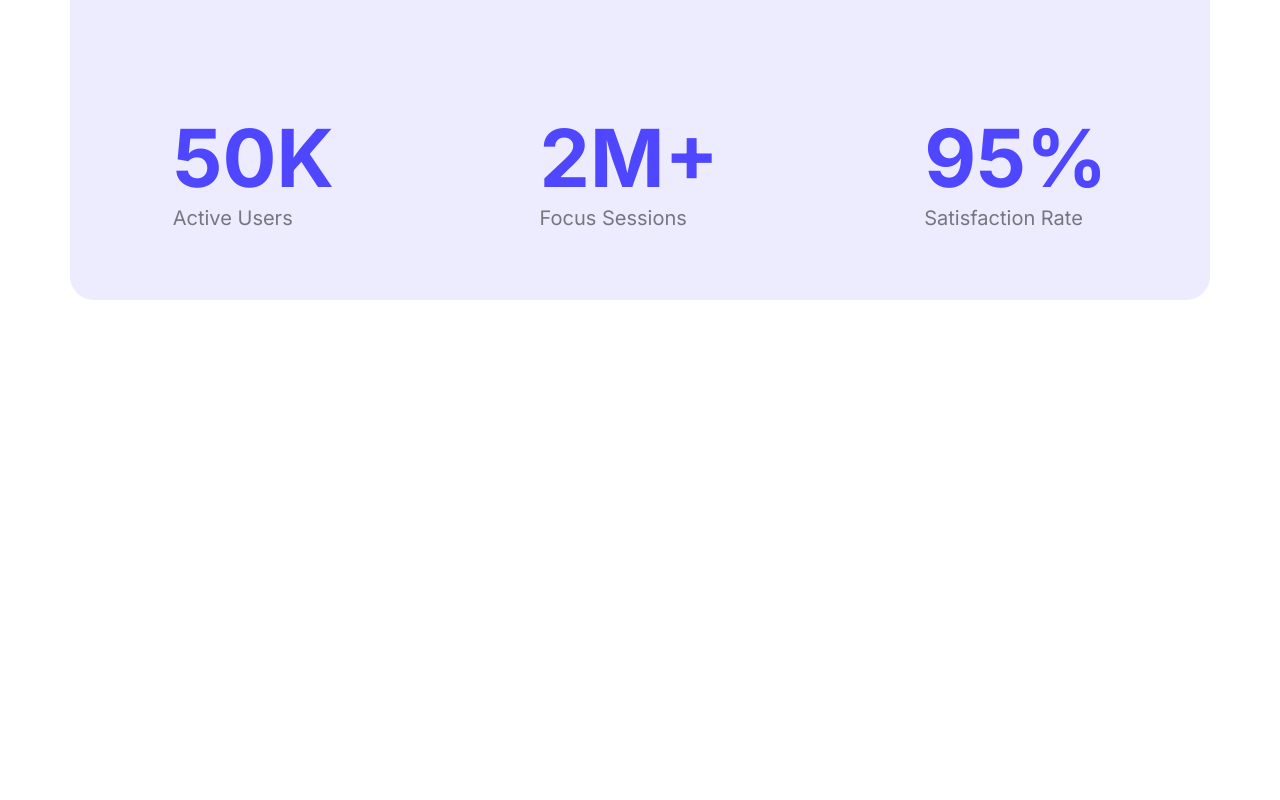
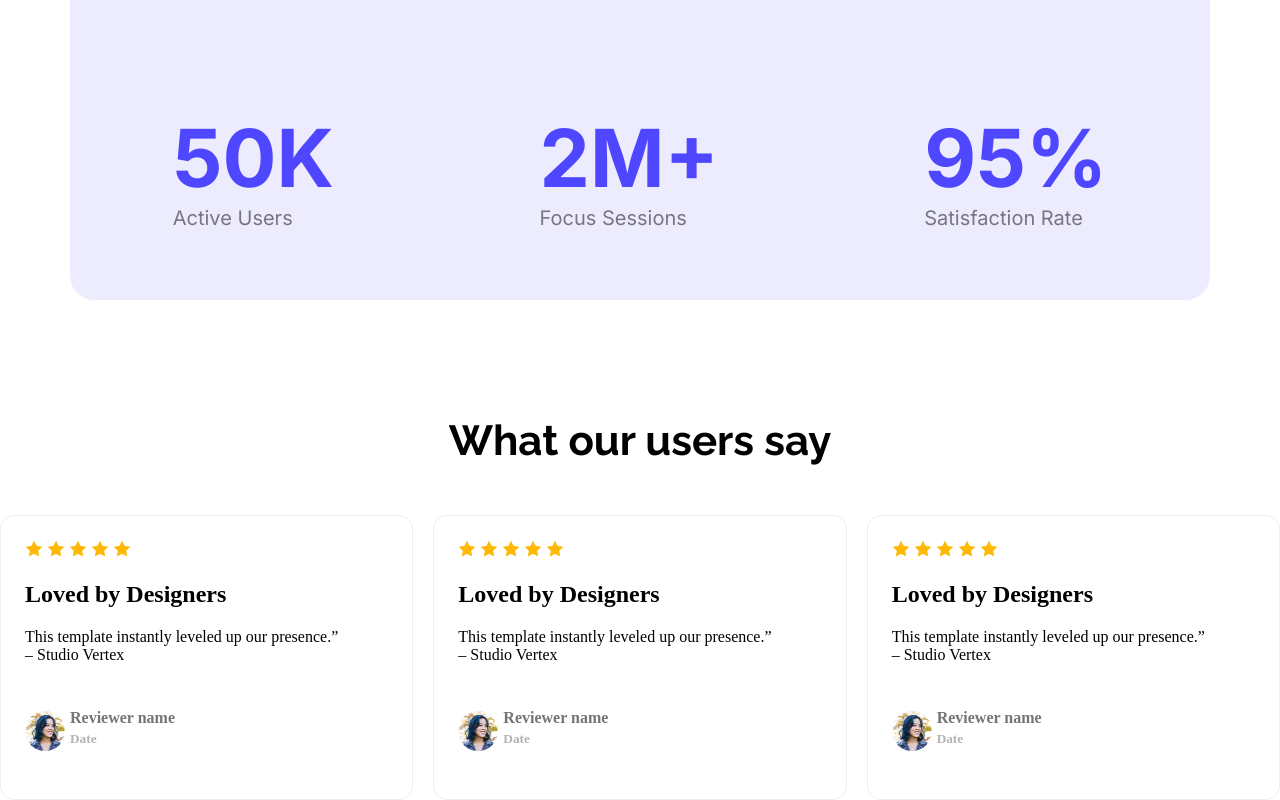
Before and after one commit to naimul95/assignment-1, a plain HTML site: page index.html in a window 1280 px wide. Shown: the part 1472-2272 px from the top of the page. Before the commit the page ends 1888 px from the top, so only its background shows below. Drawn offline with Linux system fonts and the light colour scheme.

Commit message:
feedback-section

```diff
--- a/index.html
+++ b/index.html
@@ -66,6 +66,72 @@
          </section>
          <!-- end-productive section -->
 
+         <!-- feedback-section -->
+          <section class="feedback-section">
+            <h3 class="feedback-title raleway">What our users say</h3>
+            <div class="feedback-container">
+                <div class="user-say">
+                    <div>
+                    <img src="Assets/icon-star.png" alt="star">
+                    <img src="Assets/icon-star.png" alt="star">
+                    <img src="Assets/icon-star.png" alt="star">
+                    <img src="Assets/icon-star.png" alt="star">
+                    <img src="Assets/icon-star.png" alt="star">
+                   </div>
+                   <h2 >Loved by Designers</h2>
+                   <p class="user-description">This template instantly leveled up our presence.” – Studio Vertex</p>
+                   <div class="reviewer-details">
+                    <img class="avatar" src="Assets/avatar.png" alt="avatar">
+                    <div>
+                        <h4 class="reviewer-name">Reviewer name</h4>
+                        <h5 class="date">Date</h5>
+                    </div>
+                </div>
+            </div>
+
+                <div class="user-say">
+                    <div>
+                    <img src="Assets/icon-star.png" alt="star">
+                    <img src="Assets/icon-star.png" alt="star">
+                    <img src="Assets/icon-star.png" alt="star">
+                    <img src="Assets/icon-star.png" alt="star">
+                    <img src="Assets/icon-star.png" alt="star">
+                   </div>
+                   <h2 >Loved by Designers</h2>
+                   <p class="user-description">This template instantly leveled up our presence.” – Studio Vertex</p>
+                   <div class="reviewer-details">
+                    <img class="avatar" src="Assets/avatar.png" alt="avatar">
+                    <div>
+                        <h4 class="reviewer-name">Reviewer name</h4>
+                        <h5 class="date">Date</h5>
+                    </div>
+               </div>
+         </div>
+
+                <div class="user-say">
+                    <div>
+                    <img src="Assets/icon-star.png" alt="star">
+                    <img src="Assets/icon-star.png" alt="star">
+                    <img src="Assets/icon-star.png" alt="star">
+                    <img src="Assets/icon-star.png" alt="star">
+                    <img src="Assets/icon-star.png" alt="star">
+                   </div>
+                   <h2 >Loved by Designers</h2>
+                   <p class="user-description">This template instantly leveled up our presence.” – Studio Vertex</p>
+                   <div class="reviewer-details">
+                    <img class="avatar" src="Assets/avatar.png" alt="avatar">
+                    <div>
+                        <h4 class="reviewer-name">Reviewer name</h4>
+                        <h5 class="date">Date</h5>
+                    </div>
+               </div>
+            </div>
+
+        </div>
+ </section>
+ <!-- end-feedback section -->
+
+
 
 
     </main>
--- a/styles/style.css
+++ b/styles/style.css
@@ -145,3 +145,59 @@ body{
     justify-content:space-around;
  }
  /* end-productive section */
+
+
+ /* feedback-section */
+
+.feedback-title{
+    font-size: 42px;
+    font-weight: bold;
+    margin: auto;
+    text-align: center;
+ }
+
+ .user-description{
+    width: 319px; height: 44px;
+    }
+
+ .reviewer-name{
+    color: rgba(117, 117, 117, 1);
+    margin-bottom: 0px;
+    width: 267px; height: 22px;
+ }
+
+ .date{
+    color: rgba(179, 179, 179, 1);
+     margin-top: 0px;
+     width: 267px; height: 22px;
+}
+
+.avatar{
+    height: 40px; width: 40px;
+    border-radius:50%;
+}
+
+.reviewer-details{
+    display: flex;
+    align-items: center;
+    gap: 5px;
+
+
+
+}
+
+ .feedback-container{
+      display: flex;
+      gap: 20px;
+      padding-top: 50px;
+      justify-content: center;
+
+ }
+
+ .user-say{
+      padding: 24px;
+      border: 1px solid rgba(242, 237, 237, 1);
+      border-radius: 14px;
+      width: 367px;
+ }
+ /* end-feedback section */
```
